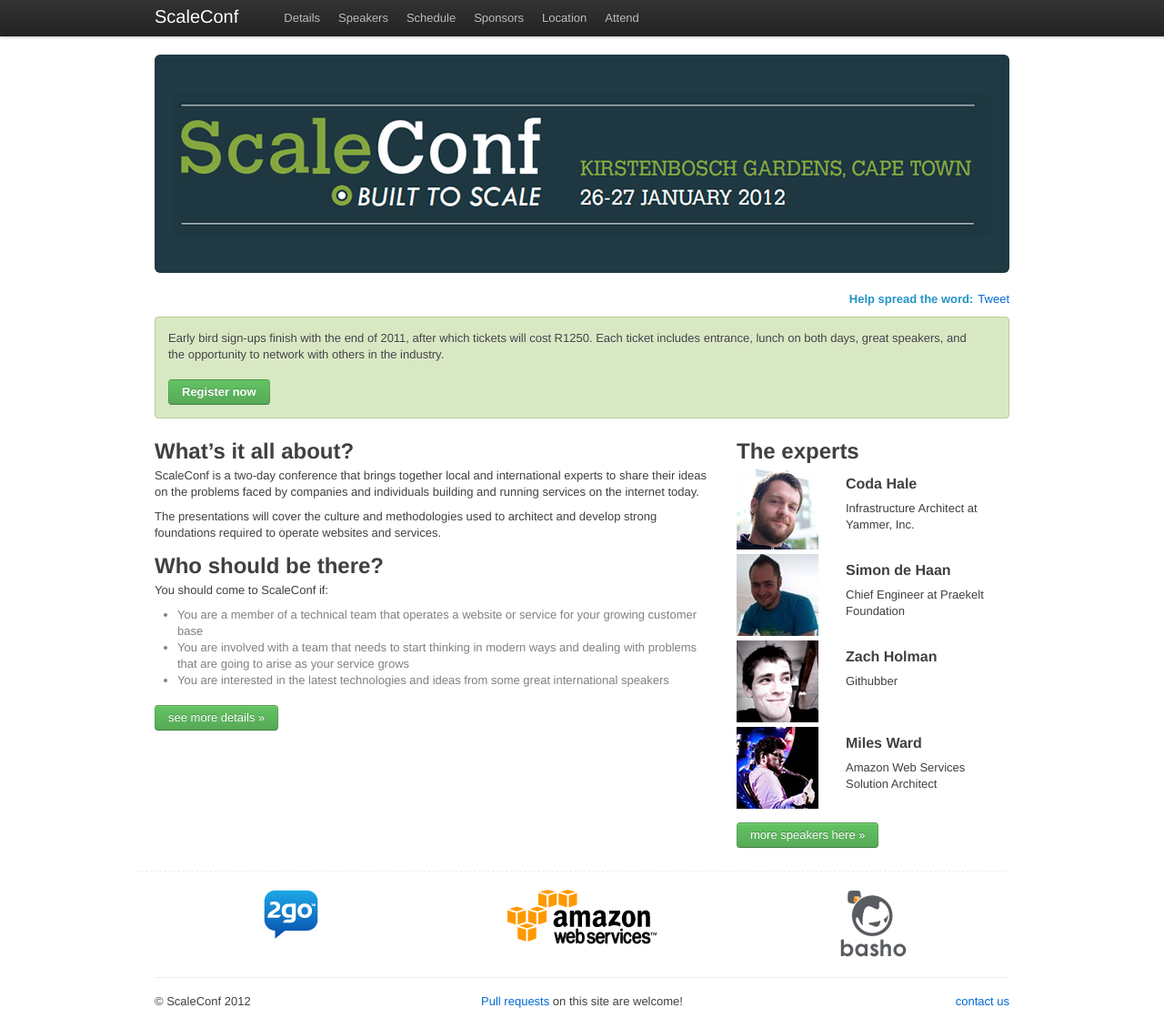
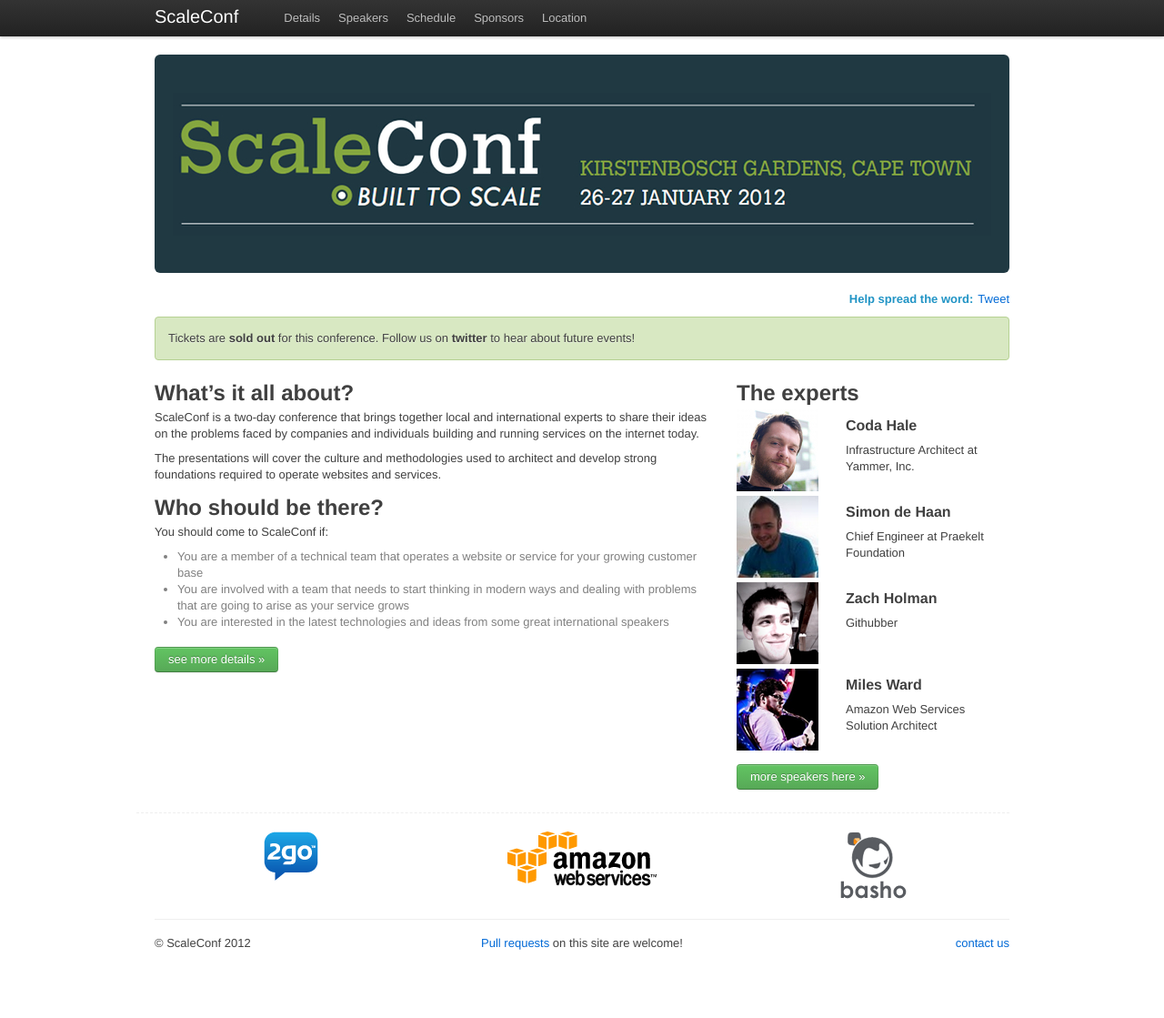
Before and after one commit to scaleconf/scaleconf.github.com, a Jekyll site: the page built from index.html, in a window 1280 px wide and 1119 px high. Shown: the whole window at 91% size. Built offline with Jekyll 4.4.1, drawn with Linux system fonts in a browser that asks for light colours; Markdown is read by kramdown in place of the engine named in the settings; comment, search, counter and statistics services are not loaded.

Commit message:
Remove link to /attend, and say tickets are sold out on front page

```diff
--- a/_config.yml
+++ b/_config.yml
@@ -13,5 +13,3 @@
   text: Sponsors
 - url: /location
   text: Location
-- url: /attend
-  text: Attend
--- a/index.html
+++ b/index.html
@@ -14,10 +14,8 @@
           <div class='span16'>
               <div class='alert-message block-message info' style='background: #D8E8C2; border-color: #B6D193;'>
                   <p>
-                  Early bird sign-ups finish with the end of 2011, after which tickets will cost R1250.
-                  Each ticket includes entrance, lunch on both days, great speakers, and the opportunity to network with others in the industry.</p>
-                  <br/>
-                  <a class='btn success' href='/attend'>Register now</a>
+                  Tickets are <strong>sold out</strong> for this conference.  Follow us on <a href="http://twitter.com/scaleconf">twitter</a> to hear about future events!
+                  </p>
               </div>
           </div>
       </div>
```
